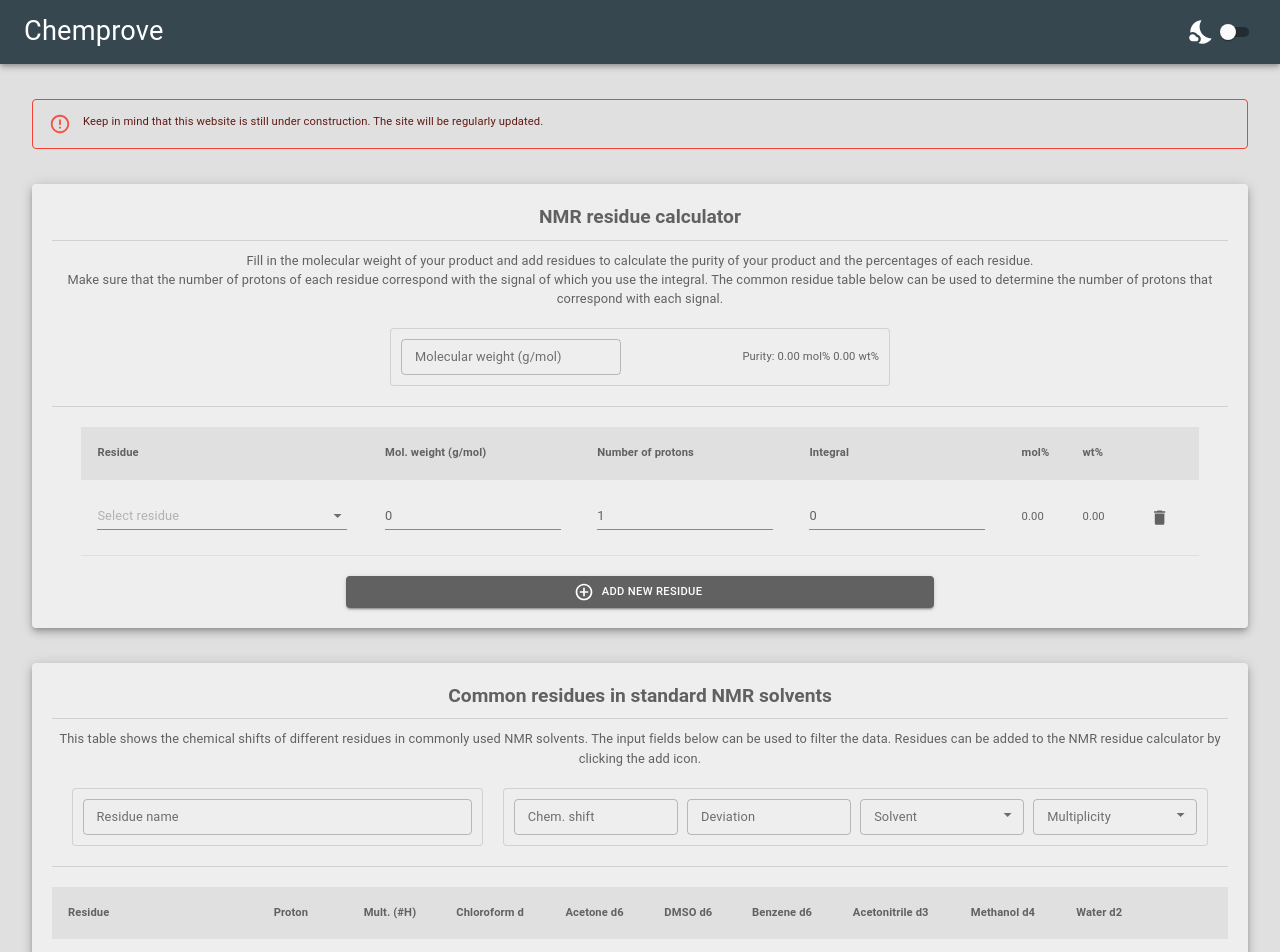
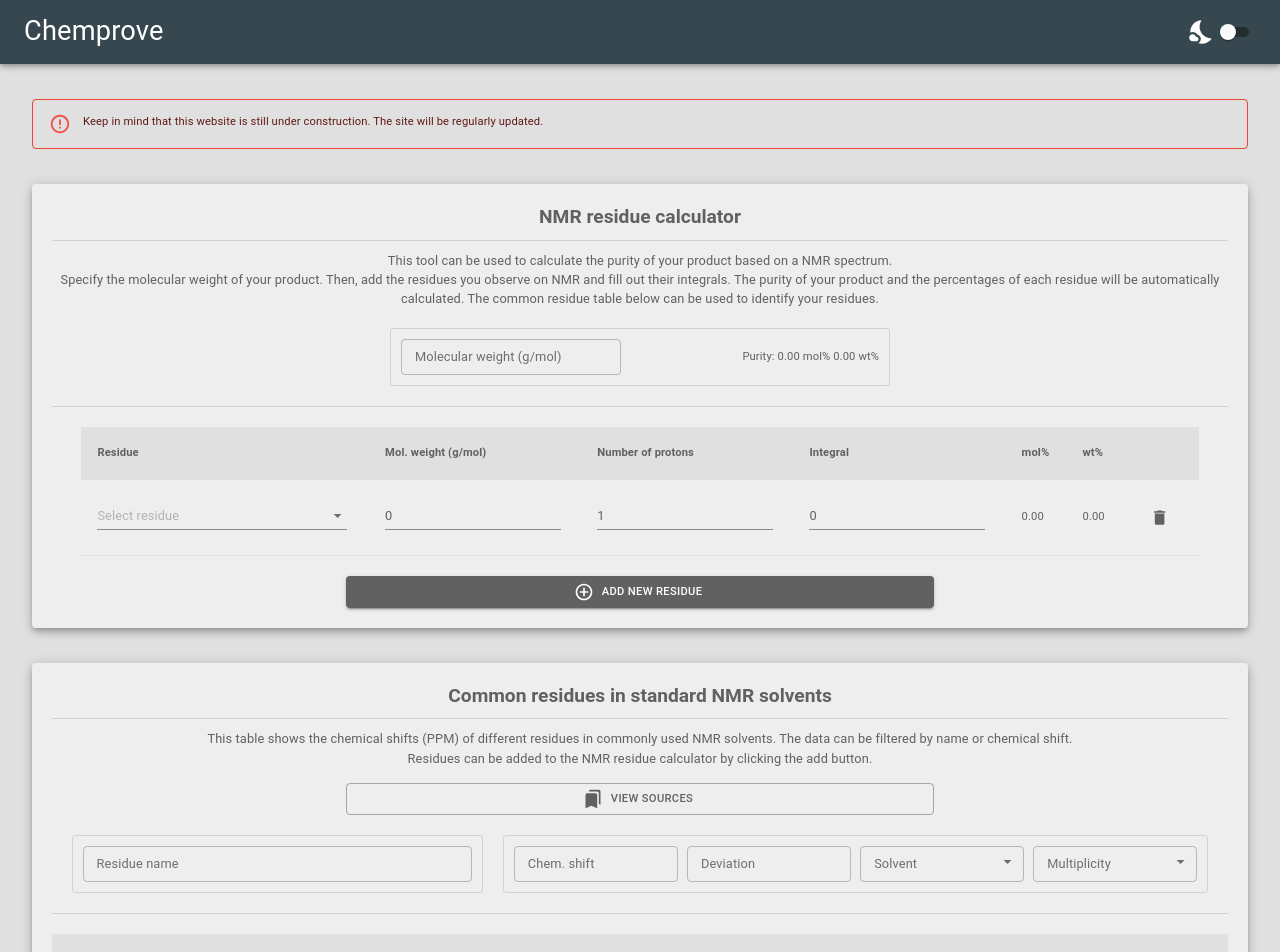
Before and after one commit to Noldyman/chemprove-old, a React (Create React App) app: page / in a window 1280 px wide. Shown: the top 952 px of the page. Built offline with nearby package versions, Linux system fonts and the light colour scheme.

Commit message:
changed intro texts

```diff
--- a/src/components/nmr/CommonResidues.tsx
+++ b/src/components/nmr/CommonResidues.tsx
@@ -23,6 +23,7 @@ const useStyles = makeStyles({
   },
   sources: {
     margin: 'auto',
+    marginTop: '15px',
     width: '50%',
   },
 })
@@ -227,11 +228,23 @@ const CommonResidues: React.FC<CommonResiduesProps> = ({ onAddResidue }) => {
     <div className={classes.root}>
       <ContentBox title="Common residues in standard NMR solvents">
         <Typography align="center">
-          This table shows the chemical shifts of different residues in commonly
-          used NMR solvents. The input fields below can be used to filter the
-          data. Residues can be added to the NMR residue calculator by clicking
-          the add icon.
+          This table shows the chemical shifts (PPM) of different residues in
+          commonly used NMR solvents. The data can be filtered by name or
+          chemical shift. <br />
+          Residues can be added to the NMR residue calculator by clicking the
+          add button.
         </Typography>
+        <div className={classes.sources}>
+          <Button
+            fullWidth
+            variant="outlined"
+            color="secondary"
+            startIcon={<Bookmarks />}
+            onClick={() => setSourceDialogIsOpen(true)}
+          >
+            View sources
+          </Button>
+        </div>
         <CommonResidueFilters
           filters={filters}
           onChangeFilters={handleChangeFilters}
@@ -244,18 +257,6 @@ const CommonResidues: React.FC<CommonResiduesProps> = ({ onAddResidue }) => {
             filteredData={filterData()}
             filters={filters}
           />
-          <Divider className={classes.divider} />
-        </div>
-        <div className={classes.sources}>
-          <Button
-            fullWidth
-            variant="outlined"
-            color="secondary"
-            startIcon={<Bookmarks />}
-            onClick={() => setSourceDialogIsOpen(true)}
-          >
-            View sources
-          </Button>
         </div>
       </ContentBox>
       <SourcesDialog
--- a/src/components/nmr/ResidueCalculator.tsx
+++ b/src/components/nmr/ResidueCalculator.tsx
@@ -63,13 +63,12 @@ const ResidueCalculator: React.FC<ResidueCalculatorProps> = ({
   return (
     <ContentBox title="NMR residue calculator">
       <Typography align="center">
-        Fill in the molecular weight of your product and add residues to
-        calculate the purity of your product and the percentages of each
-        residue. <br />
-        Make sure that the number of protons of each residue correspond with the
-        signal of which you use the integral. The common residue table below can
-        be used to determine the number of protons that correspond with each
-        signal.
+        This tool can be used to calculate the purity of your product based on a
+        NMR spectrum. <br />
+        Specify the molecular weight of your product. Then, add the residues you
+        observe on NMR and fill out their integrals. The purity of your product
+        and the percentages of each residue will be automatically calculated.
+        The common residue table below can be used to identify your residues.
       </Typography>
       <Paper variant="outlined" className={classes.productPaper}>
         <div className={classes.productDiv}>
```
